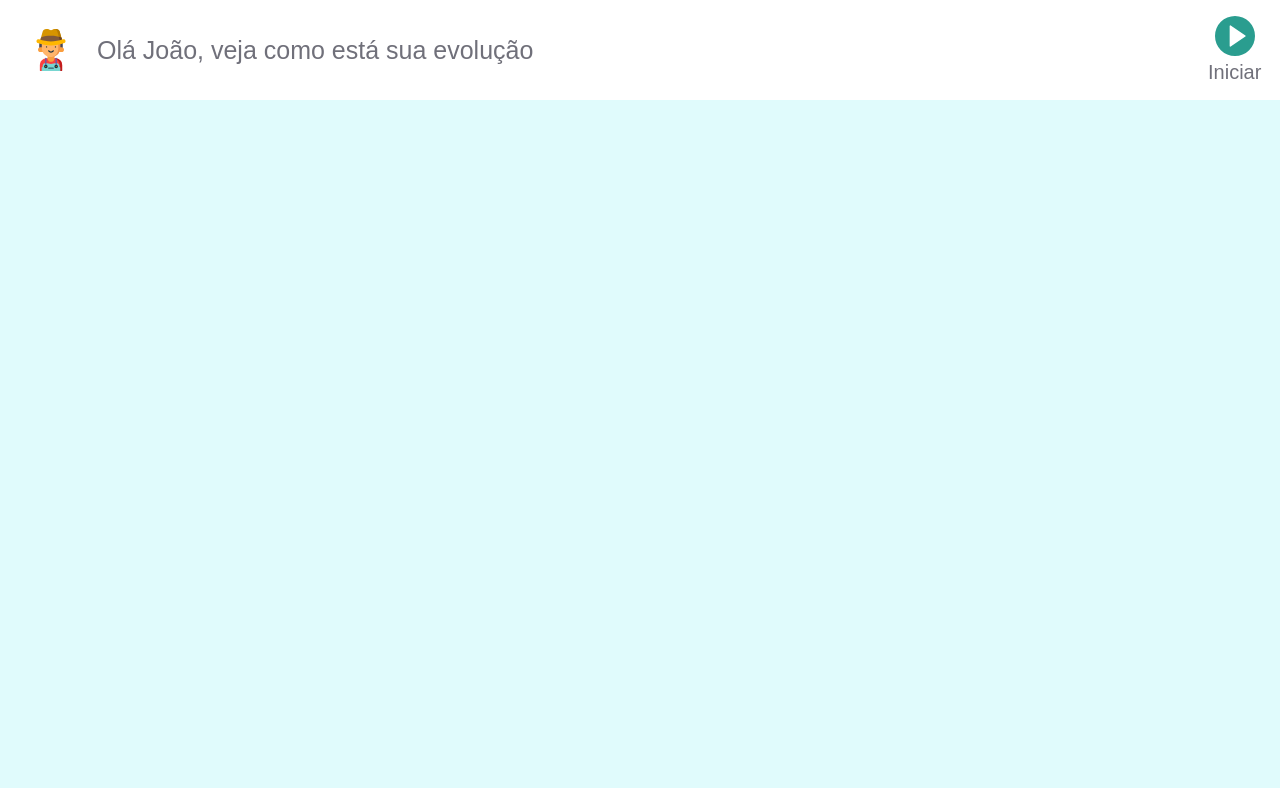
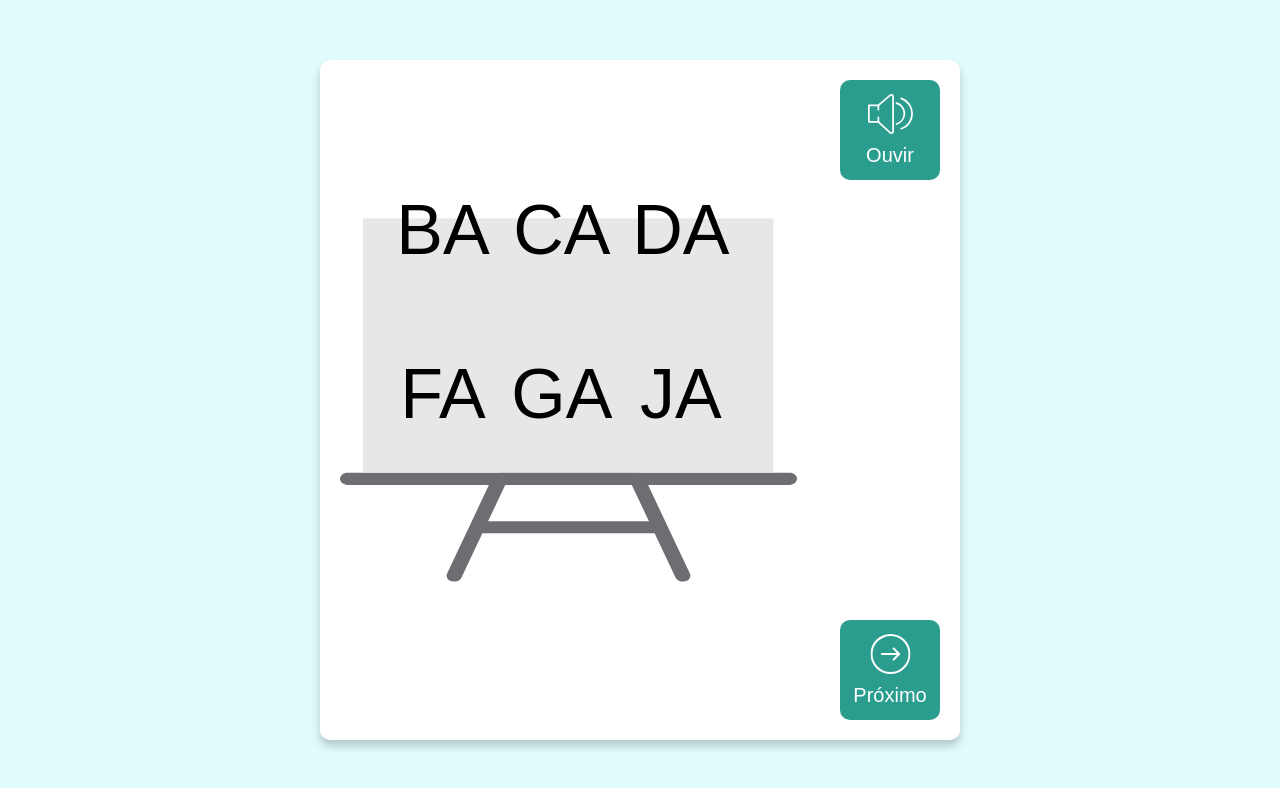
Before and after one commit to FariasGabriela/Alfa_Down, a React (Create React App) app: page /atividade in a window 1280 px wide. Shown: the top 788 px of the page. Built offline with nearby package versions, Linux system fonts and the light colour scheme.

Commit message:
Implementado rotas

```diff
--- a/package.json
+++ b/package.json
@@ -7,7 +7,10 @@
     "react-dom": "^16.9.0",
     "react-scripts": "0.9.5"
   },
-  "devDependencies": {},
+  "devDependencies": {
+    "react-redux": "^7.1.1",
+    "redux": "^4.0.4"
+  },
   "scripts": {
     "start": "react-scripts start",
     "build": "react-scripts build",
--- a/src/App.js
+++ b/src/App.js
@@ -2,6 +2,9 @@ import React, { Component } from 'react';
 import './App.css';
 import Inicio from './view/Inicio/Inicio';
 import { withStyles } from '@material-ui/styles';
+import { BrowserRouter, Switch, Route } from 'react-router-dom';
+import Atividade from './view/Atividades/AtividadePalavras';
+import Palavra from './view/Atividades/Palavras';
 
 const style = ({
   card: {
@@ -21,8 +24,14 @@ class App extends Component {
     const {classes} = this.props;
 
     return (
-      <div className={classes.card} >
-        <Inicio />
+      <div className={classes.card}>
+        <BrowserRouter>
+          <Switch>
+              <Route path="/" exact={true} component={Inicio} />
+              <Route path="/palavra" component={Palavra} />
+              <Route path="/atividade" component={Atividade} />
+          </Switch>
+        </BrowserRouter>
       </div>
     );
   }
--- a/src/components/Mapa/Mapa.js
+++ b/src/components/Mapa/Mapa.js
@@ -2,6 +2,7 @@ import React, { Component } from 'react';
 import Farmer from './../../icons/farmer.svg';
 import Play from './../../icons/play.svg';
 import { withStyles } from '@material-ui/styles';
+import { withRouter } from 'react-router-dom'
 
 const styles = ({
     card: {
@@ -34,7 +35,8 @@ const styles = ({
         margin: 0,
         marginTop: 5,
         fontSize: 20,
-        color: 'rgb(112, 112, 122)'
+        color: 'rgb(112, 112, 122)',
+        cursor: 'pointer'
     },
     icon: {
         height: 40,
@@ -69,9 +71,11 @@ class Mapa extends Component {
 
                     <div className={classes.button} >
                         <img src={Play}
+                            onClick={() => { this.props.history.push('/palavra')}}
                             className={classes.icon}
                             alt="Play" /> {/*Referenciar criador*/}
-                         <p className={classes.iniciar}>
+                         <p onClick={() => { this.props.history.push('/palavra')}}
+                            className={classes.iniciar}>
                             Iniciar
                         </p>
                     </div>
@@ -81,4 +85,4 @@ class Mapa extends Component {
 
 }
 
-export default withStyles(styles)(Mapa);
+export default withRouter(withStyles(styles)(Mapa));
--- a/src/components/Quadro/ViewQuadro.js
+++ b/src/components/Quadro/ViewQuadro.js
@@ -7,6 +7,11 @@ import { withStyles } from '@material-ui/styles';
 
 const styles = ({
   card: {
+    '&:fade-out' : {
+      opacity: 0.5
+    },
+    opacity: 1,
+    transition: 'opacity 6s linear',
     backgroundColor: '#FFFFFF',
     margin: 60,
     width: '100%',
@@ -34,16 +39,28 @@ const styles = ({
     alignItems: 'flex-end'
   },
   proximo: {
-    height: '50%'
+    height: '50%',
+    display: 'flex',
+    alignItems: 'flex-end'
   },
   ouvir: {
     height: '50%',
     display: 'flex',
-    alignItems: 'flex-end'
+    alignItems: 'flex-start'
   }
 })
 
 class ViewQuadro extends Component {
+  //constructor(props){
+  //  super(props);
+
+
+  //}
+
+  componentDidMount(){
+
+  }
+
   render() {
     const {classes} = this.props;
 
--- a/src/view/Atividades/AtividadePalavras.js
+++ b/src/view/Atividades/AtividadePalavras.js
@@ -26,10 +26,6 @@ const styles = ({
         fontSize: 70,
         alignItems: 'center',
         justifyContent: 'center',
-        backgroundColor: doc.select ? 'rgb(231, 111, 81)' : '',
-        borderRadius: doc.select ? 20 : '',
-        color: doc.select ? '#FFFFFF' : '',
-        boxShadow: doc.select ?'0px 6px 9px rgb(0, 0, 0, 0.2)' : '',
         width: 119
     }
 })
@@ -111,7 +107,16 @@ class AtividadePalavra extends Component {
                         {this.state.silabas.map((doc) => {
                             return (<div key={doc.key}
                                 onClick={() => this.clickItem(doc)}
-                                className={classes.name}>{doc.name}</div>)
+                                className={classes.name}
+                                style={{
+                                    backgroundColor: doc.select ? 'rgb(231, 111, 81)' : '',
+                                    borderRadius: doc.select ? 20 : '',
+                                    color: doc.select ? '#FFFFFF' : '',
+                                    boxShadow: doc.select ?'0px 6px 9px rgb(0, 0, 0, 0.2)' : '',
+                                }}>
+                                    {doc.name}
+                                </div>
+                            )
                         })}
                     </div>
                 </div>
```
